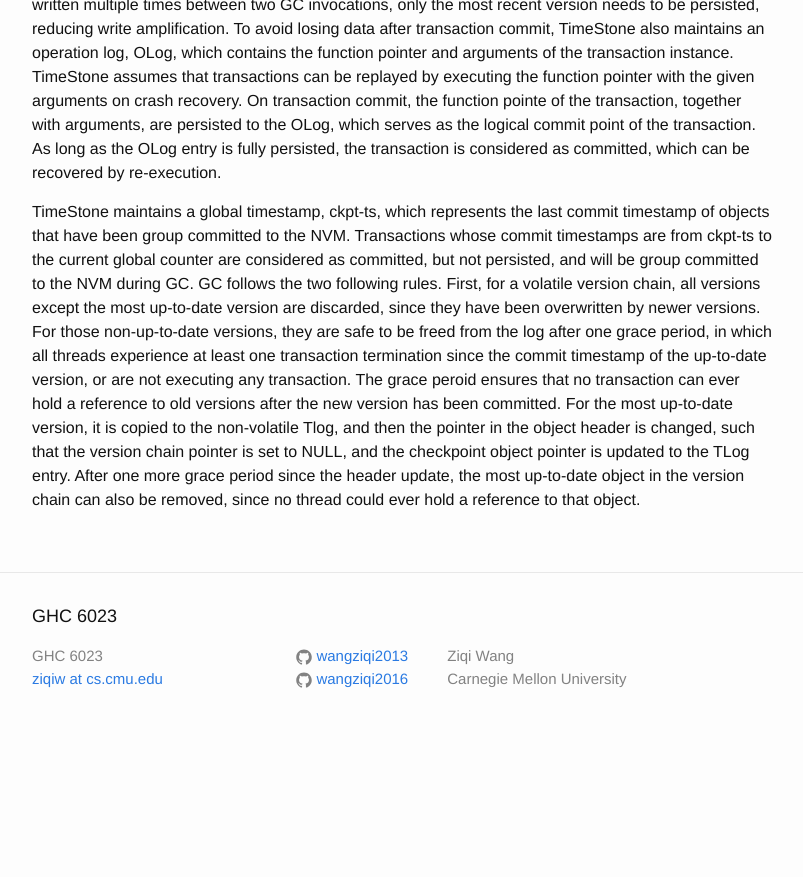
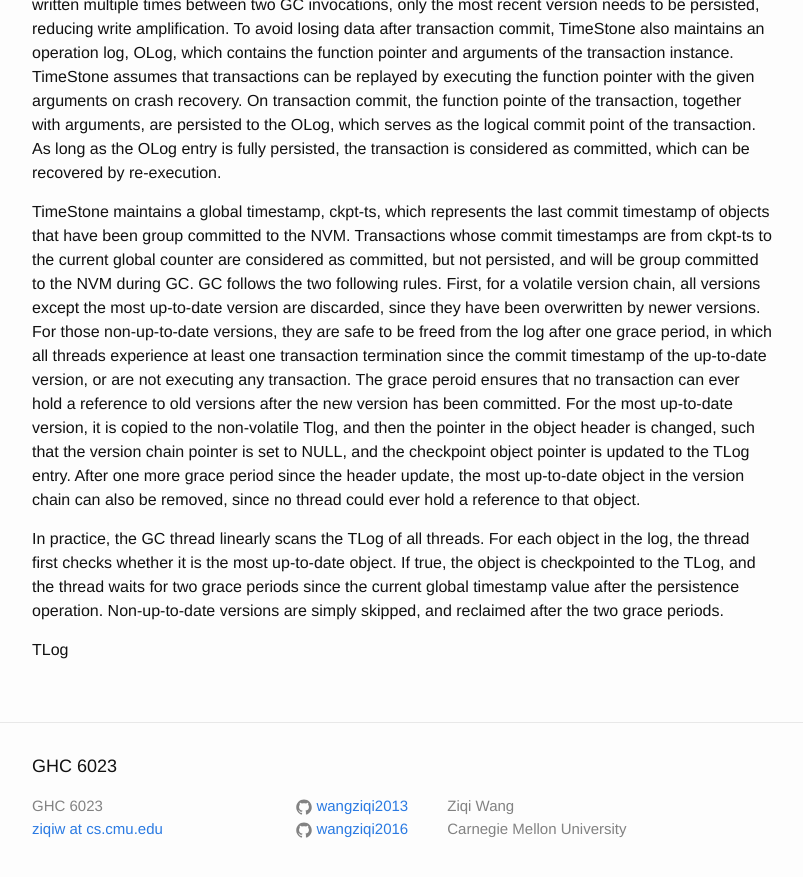
Before and after one commit to wangziqi2013/wangziqi2013.github.io, a Jekyll site: the page built from _posts/2020-08-24-timestone.markdown, in a window 1280 px wide and 900 px high, scrolled down 2647 px. Shown: the top 877 px of the window, without its empty margins (238-1041 px from the left). Built offline with Jekyll 4.4.1, drawn with Linux system fonts in a browser that asks for light colours; before the commit the page ends 3397 px from its top, so only the background shows below that.

Commit message:
Adding linear scan

```diff
--- a/_posts/2020-08-24-timestone.markdown
+++ b/_posts/2020-08-24-timestone.markdown
@@ -122,3 +122,10 @@ For the most up-to-date version, it is copied to the non-volatile Tlog, and then
 is changed, such that the version chain pointer is set to NULL, and the checkpoint object pointer is updated to the
 TLog entry. After one more grace period since the header update, the most up-to-date object in the version chain
 can also be removed, since no thread could ever hold a reference to that object.
+
+In practice, the GC thread linearly scans the TLog of all threads. For each object in the log, the thread first checks
+whether it is the most up-to-date object. If true, the object is checkpointed to the TLog, and the thread waits for two
+grace periods since the current global timestamp value after the persistence operation. Non-up-to-date versions are
+simply skipped, and reclaimed after the two grace periods.
+
+TLog
```
